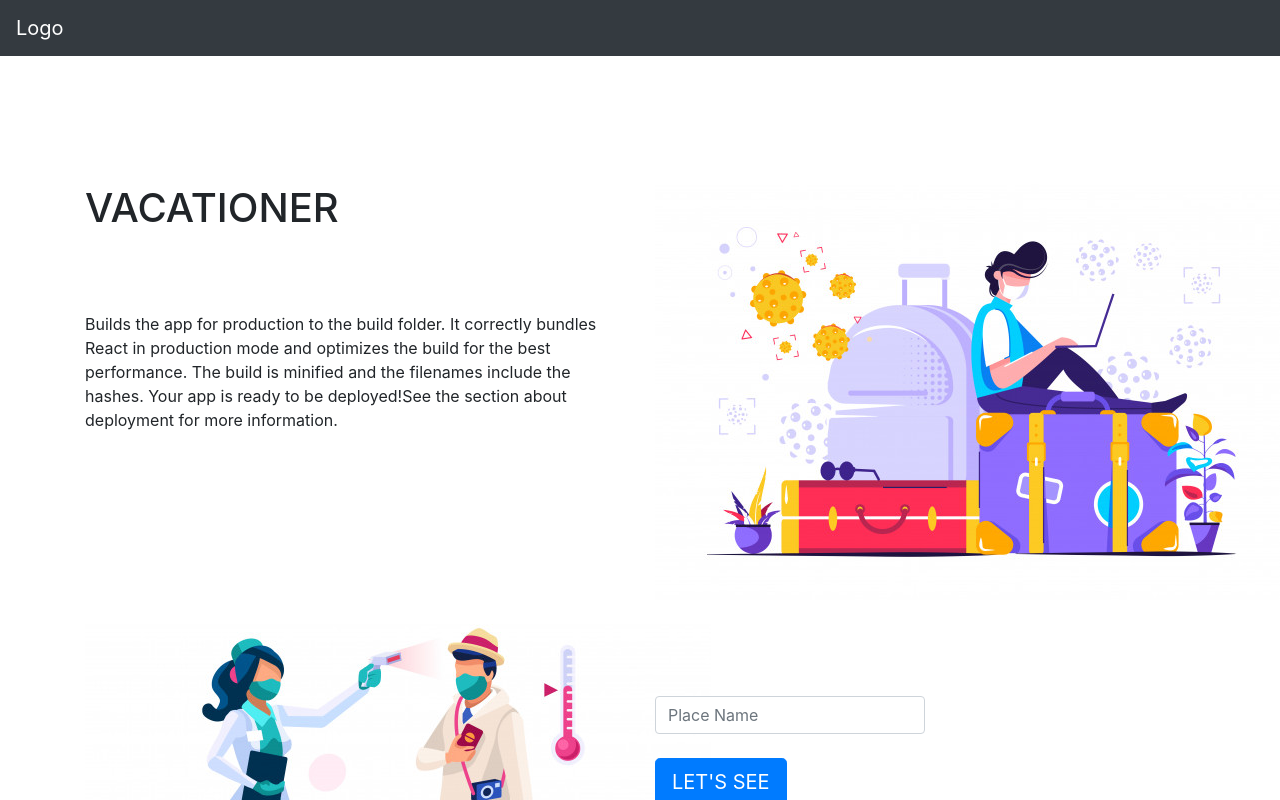
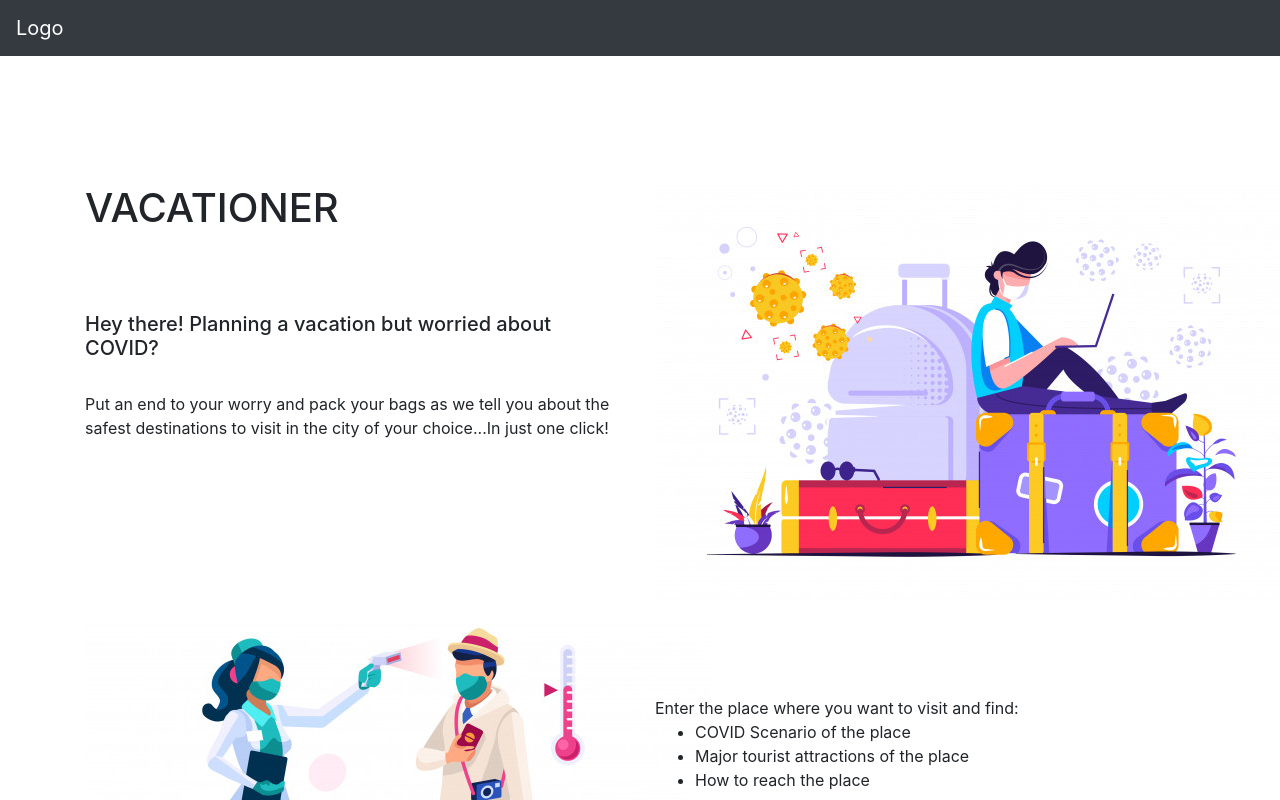
Before and after one commit to Hackdotslash/T02-SMS_Devs, a React (Create React App) app: page / in a window 1280 px wide. Shown: the top 800 px of the page. Built offline with nearby package versions, Linux system fonts and the light colour scheme.

Commit message:
changed main page

```diff
--- a/src/Pages/Main.js
+++ b/src/Pages/Main.js
@@ -15,11 +15,12 @@ class Home extends Component{
                     <div class="col-sm-6 para">
                         <h1>VACATIONER</h1>
                         <br /><br /><br />
-                        <p>Builds the app for production to the build folder.
-                        It correctly bundles React in production mode and optimizes the build for the best performance.
-
-                        The build is minified and the filenames include the hashes.
-                        Your app is ready to be deployed!See the section about deployment for more information.</p>
+                        <p> <h5>Hey there! Planning a vacation but worried about COVID? </h5>
+                        <br/>
+                        Put an end to your worry and pack your bags as we tell you about the safest
+                        destinations to visit in the city of your choice...In just one click!
+                        <br/>
+                         </p>
 
 
                     </div>
@@ -38,6 +39,12 @@ class Home extends Component{
                     </div>
                     <div class="col-sm-6">
                         <br /><br /><br />
+                        <p> Enter the place where you want to visit and find:
+                        <ul><li> COVID Scenario of the place </li>
+                        <li> Major tourist attractions of the place </li>
+                        <li> How to reach the place </li>
+                        </ul></p>
+                        <br/>
                         <input type="text" class="form-control ip" id="place" placeholder="Place Name" />
                         <br/>
                         <button type="button" class="btn btn-primary btn-lg letsgo">LET'S SEE</button>
```
Also changed, not shown: 1 other file (tests, documents, lock files or other folders).
